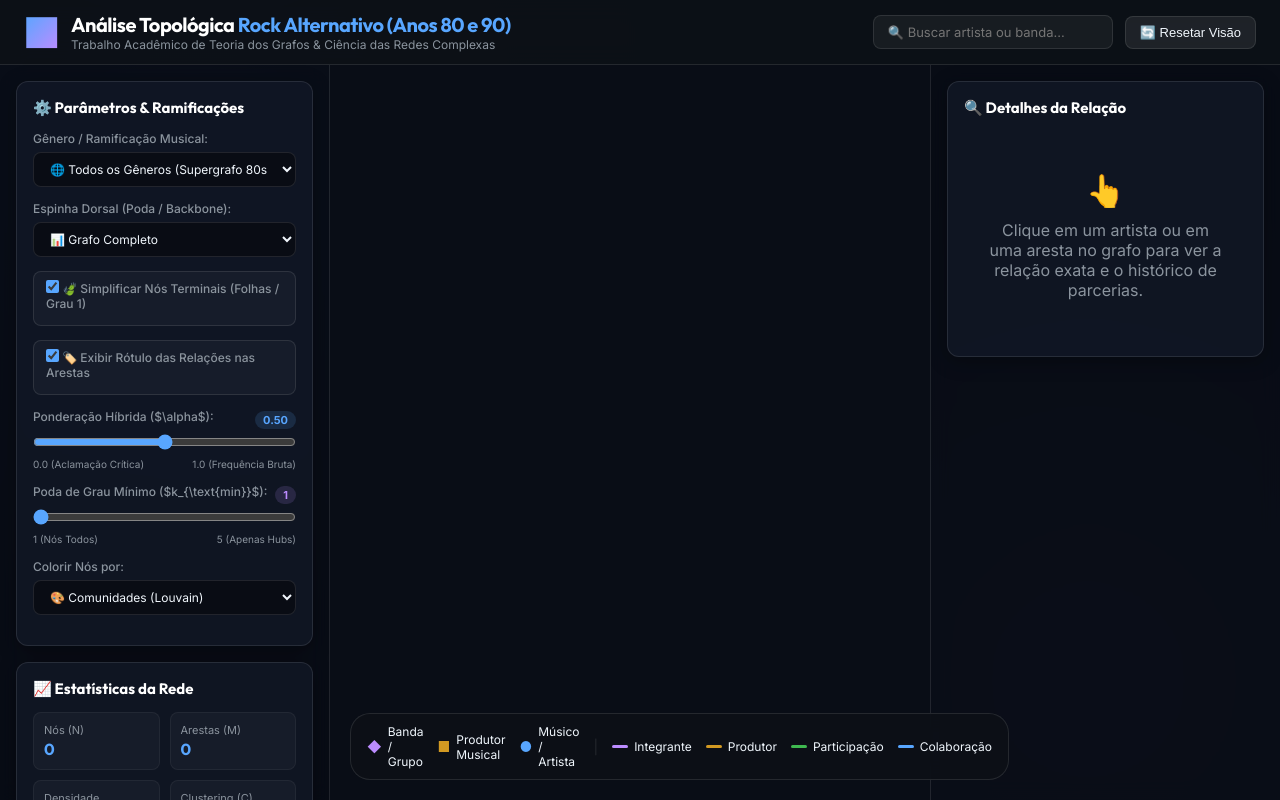
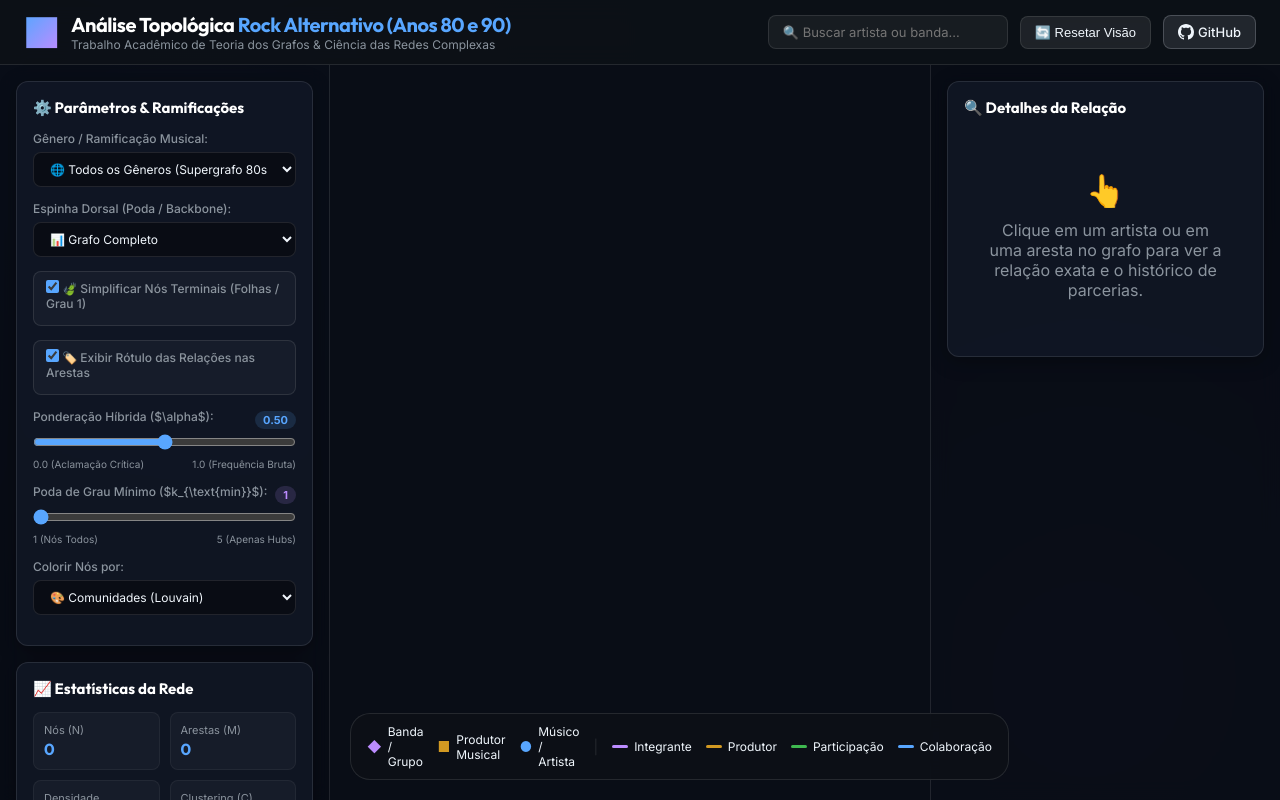
Before and after one commit to PedroHSC-0/Analise-de-redes-rock-alternativo, a plain HTML site: page web/index.html in a window 1280 px wide. Drawn offline with nearby package versions, Linux system fonts and the light colour scheme.

```diff
--- a/web/index.html
+++ b/web/index.html
@@ -35,6 +35,11 @@
           <datalist id="artistList"></datalist>
         </div>
         <button id="btnResetView" class="btn btn-secondary">🔄 Resetar Visão</button>
+        <a href="https://github.com/PedroHSC-0/Analise-de-redes-rock-alternativo" target="_blank" class="btn btn-github">
+          <svg width="16" height="16" viewBox="0 0 16 16" fill="currentColor" style="vertical-align: text-bottom; margin-right: 4px;">
+            <path fill-rule="evenodd" d="M8 0C3.58 0 0 3.58 0 8c0 3.54 2.29 6.53 5.47 7.59.4.07.55-.17.55-.38 0-.19-.01-.82-.01-1.49-2.01.37-2.53-.49-2.69-.94-.09-.23-.48-.94-.82-1.13-.28-.15-.68-.52-.01-.53.63-.01 1.08.58 1.23.82.72 1.21 1.87.87 2.33.66.07-.52.28-.87.51-1.07-1.78-.2-3.64-.89-3.64-3.95 0-.87.31-1.59.82-2.15-.08-.2-.36-1.02.08-2.12 0 0 .67-.21 2.2.82.64-.18 1.32-.27 2-.27.68 0 1.36.09 2 .27 1.53-1.04 2.2-.82 2.2-.82.44 1.1.16 1.92.08 2.12.51.56.82 1.28.82 2.15 0 3.07-1.87 3.75-3.65 3.95.29.25.54.73.54 1.48 0 1.07-.01 1.93-.01 2.2 0 .21.15.46.55.38A8.013 8.013 0 0016 8c0-4.42-3.58-8-8-8z"></path>
+          </svg> GitHub
+        </a>
       </div>
     </header>
 
--- a/web/styles.css
+++ b/web/styles.css
@@ -129,6 +129,21 @@ body {
 
 .btn-secondary:hover {
   background: rgba(255, 255, 255, 0.15);
+}
+
+.btn-github {
+  background: #21262d;
+  color: #f0f6fc;
+  border: 1px solid rgba(240, 246, 252, 0.2);
+  display: inline-flex;
+  align-items: center;
+  text-decoration: none;
+}
+
+.btn-github:hover {
+  background: #30363d;
+  border-color: #8b949e;
+  color: #ffffff;
 }
 
 /* Main Layout */
```
Also changed, not shown: 2 other files.
